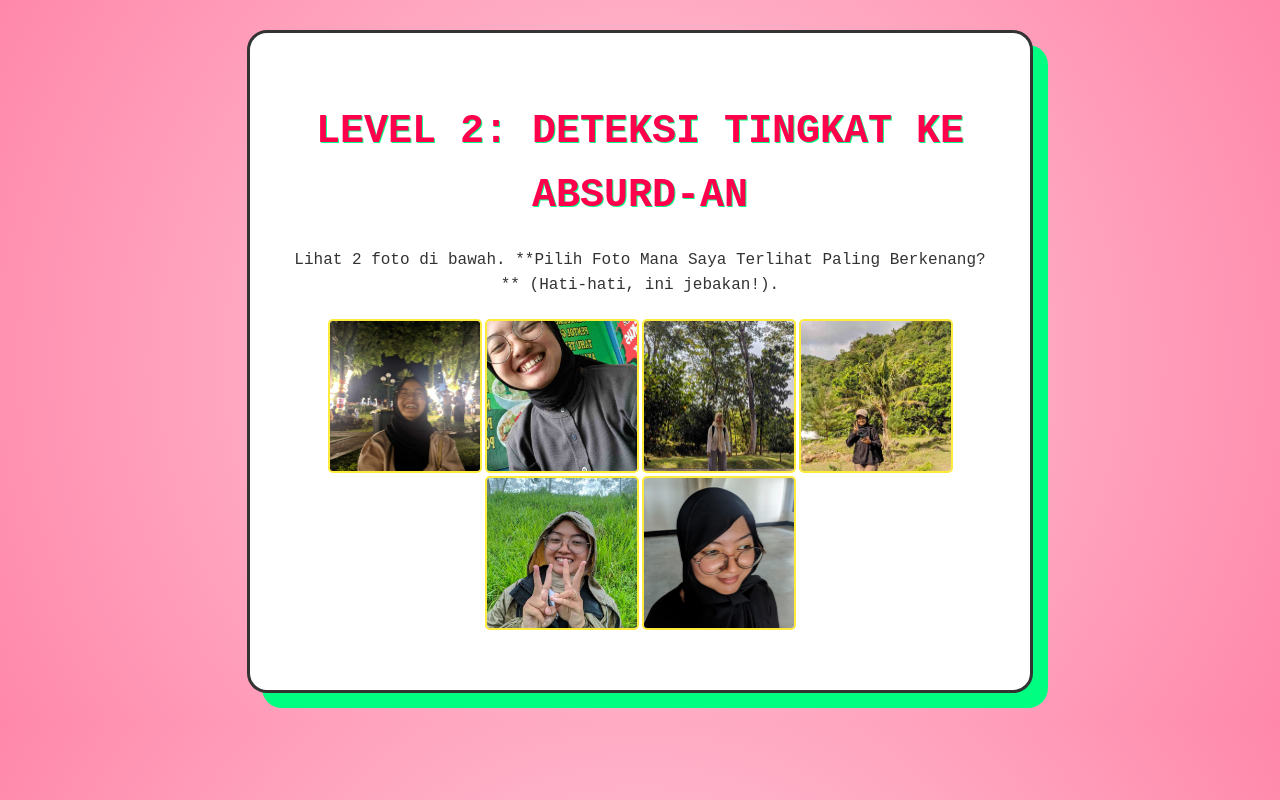
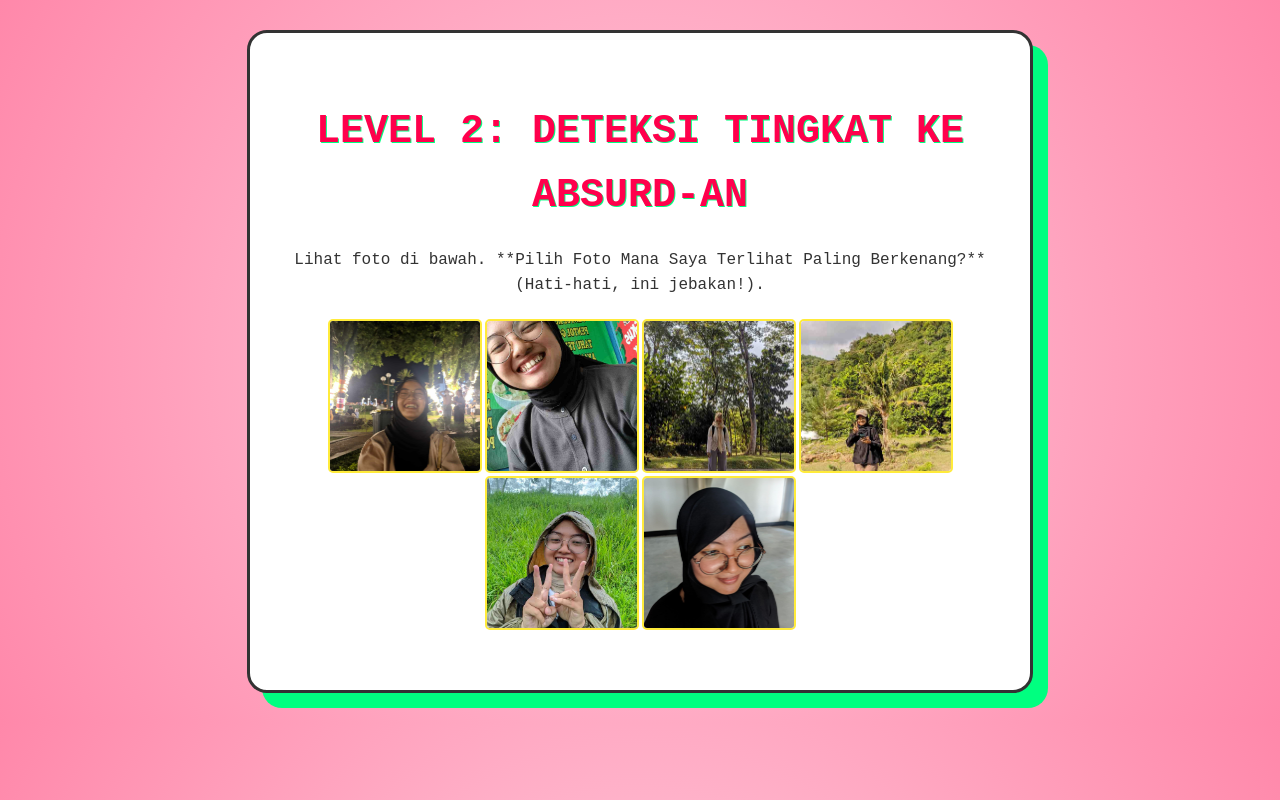
Before and after one commit to ikridzz/ford, a plain HTML site: page ultah_dian/level2.html in a window 1280 px wide. Drawn offline with Linux system fonts and the light colour scheme.

Commit message:
Update level2.html

```diff
--- a/ultah_dian/level2.html
+++ b/ultah_dian/level2.html
@@ -12,7 +12,7 @@
     <div class="container">
         <h1>LEVEL 2: DETEKSI TINGKAT KE ABSURD-AN</h1>
 
-        <p>Lihat 2 foto di bawah. **Pilih Foto Mana Saya Terlihat Paling Berkenang?** (Hati-hati, ini jebakan!).
+        <p>Lihat foto di bawah. **Pilih Foto Mana Saya Terlihat Paling Berkenang?** (Hati-hati, ini jebakan!).
         </p>
 
         <div class="photo-grid">
```
